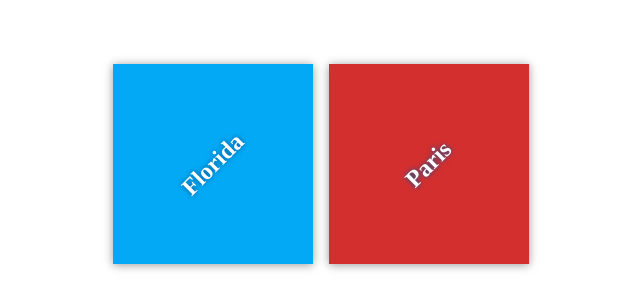
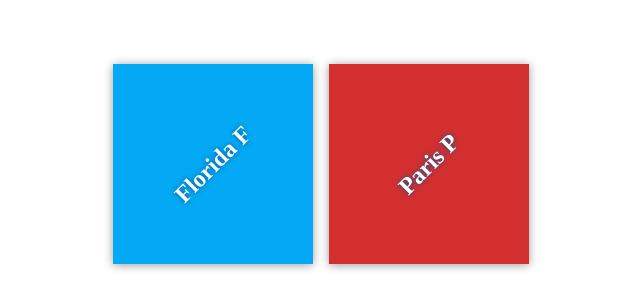
Before and after one commit to HalaFoura/my-travel-plans, a plain HTML site: page index.html in a window 1280 px wide. Shown: the part 236-544 px from the top of the page, 319-959 px from the left. Drawn offline with Linux system fonts and the light colour scheme.

Commit message:
Add starting destinations

```diff
--- a/index.html
+++ b/index.html
@@ -11,11 +11,11 @@
     <div class="container">
         <div class="destination-container">
             <div class="destination" id="florida">
-                <h2>Florida</h2>
+                <h2>Florida F</h2>
             </div>
 
             <div class="destination" id="paris">
-                <h2>Paris</h2>
+                <h2>Paris P</h2>
             </div>
         </div>
     </div>
```
